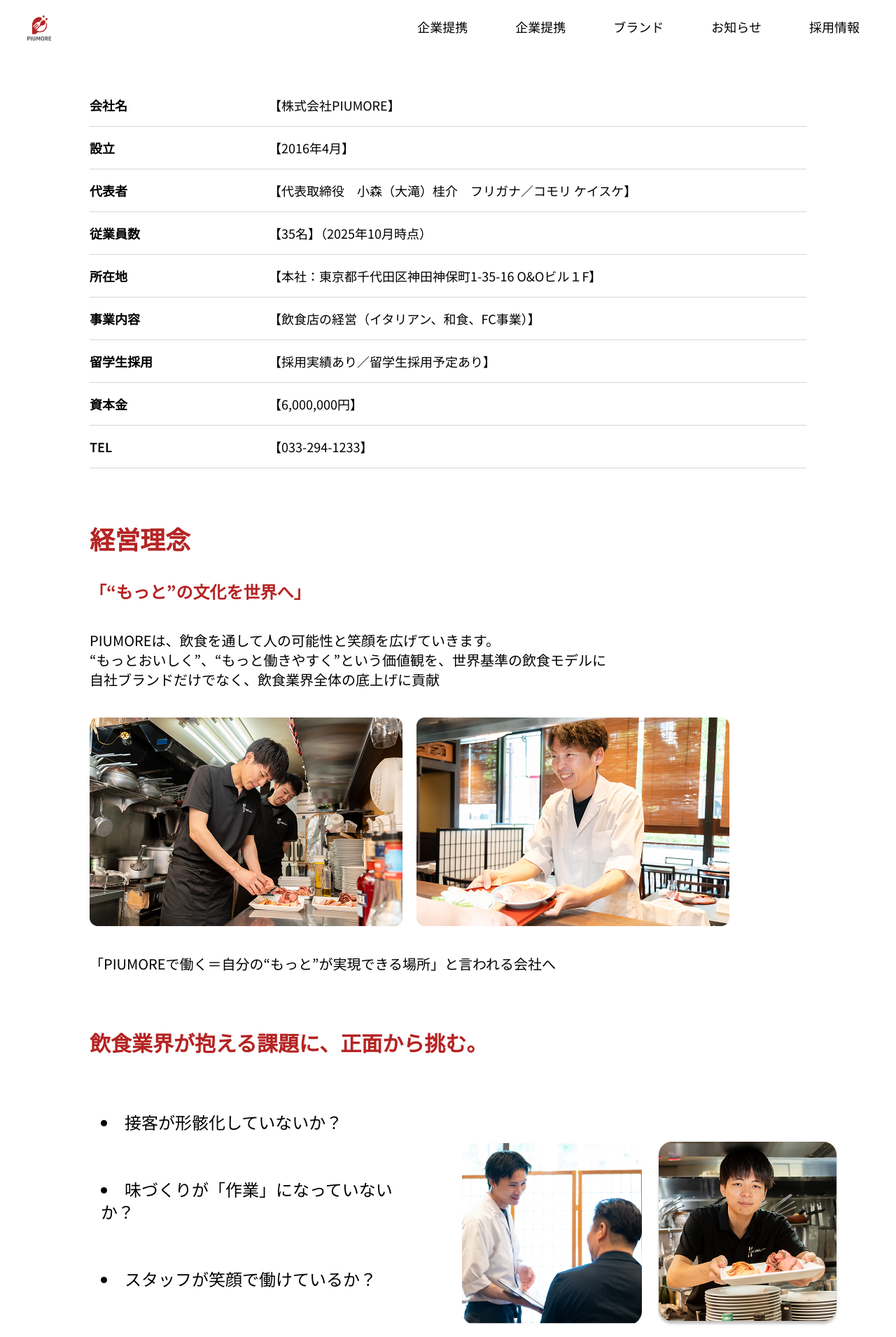
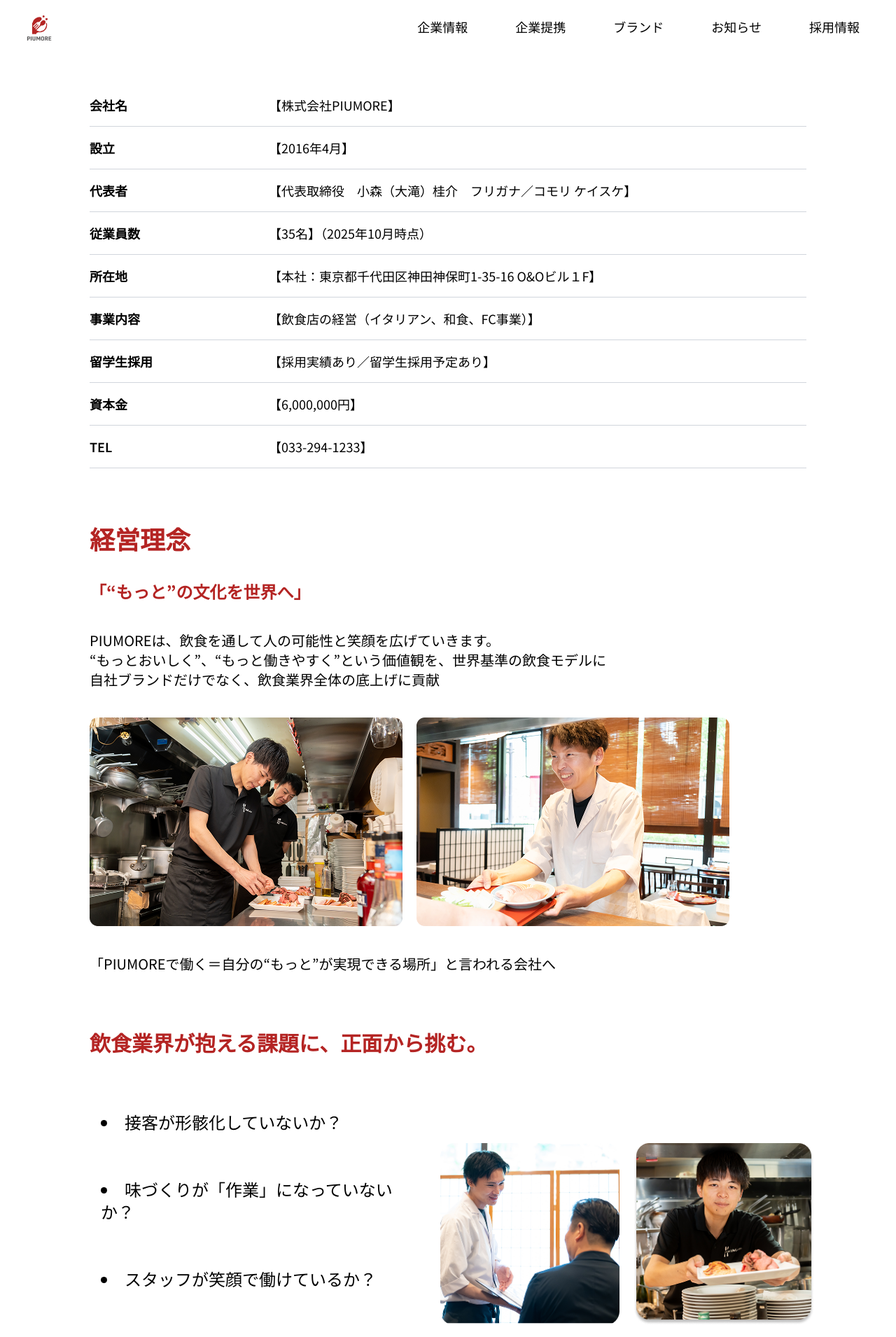
Before and after one commit to kyawnyanlynn/Piumore-CorporateSite, a React (Vite) app: page /companyindex in a window 1280 px wide. Shown: the top 1910 px of the page at 70% size. Built offline with nearby package versions, Linux system fonts and the light colour scheme.

Commit message:
upgrade：バージョンアップ 会社情報ページのスマホバージョンの写真の調整

```diff
--- a/src/App.tsx
+++ b/src/App.tsx
@@ -16,7 +16,7 @@
       <Route path="/fcindex" element={<FCIndex />} />
       <Route path="/companyindex" element={<CompanyIndex />} />
       <Route path="/recruitindex" element={<RecruitIndex />} />
-      <Route path="/katsura" element={<KatsuraIndex />} />
+      <Route path="/katsuraI" element={<KatsuraIndex />} />
       <Route path="/lauro" element={<LauroIndex />} />
       <Route path="/hinoya" element={<KatsuraIndex />} />
     </Routes>
--- a/src/components/CompanyProfile/CompanyChallenge.tsx
+++ b/src/components/CompanyProfile/CompanyChallenge.tsx
@@ -14,13 +14,16 @@
                             <li>努力が正当に評価されているか？</li>
                         </ul>
                     </div>
-                    <div className="lg:w-1/2 flex  items-center justifuy-center gap-5">
+                    <div className="lg:w-1/2 flex flex-col  sm:flex-row  items-center justify-center gap-5">
                         <img
                             src={Challenge_1}
                             alt=""
-                            className="w-[260px] h-[260px] object-cover rounded-lg"
+                            className="w-full max-w-[320px] sm:w-[260px] h-[260x] sm:h-[260px] object-cover rounded-lg"
                             />
-                        <img src={Challenge_2} alt="" />
+                        <img
+                            src={Challenge_2}
+                            className="w-full max-w-[320px] sm:w-[260px] h-[260px] object-cover rounded-lg"
+                            alt="" />
                     </div>
                 </div>
 
--- a/src/components/Navbar.tsx
+++ b/src/components/Navbar.tsx
@@ -36,7 +36,7 @@
           <ul className="hidden md:flex gap-9 font-medium text-lg">
             <li>
               <Link to="/companyindex" className="nav-item">
-                企業提携
+                企業情報
               </Link>
             </li>
             <li>
```
